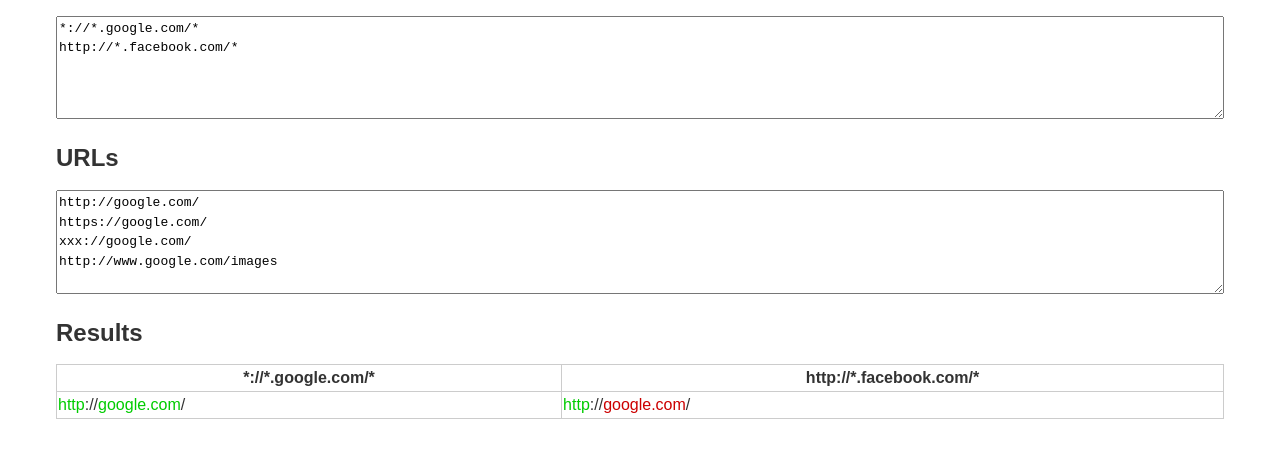
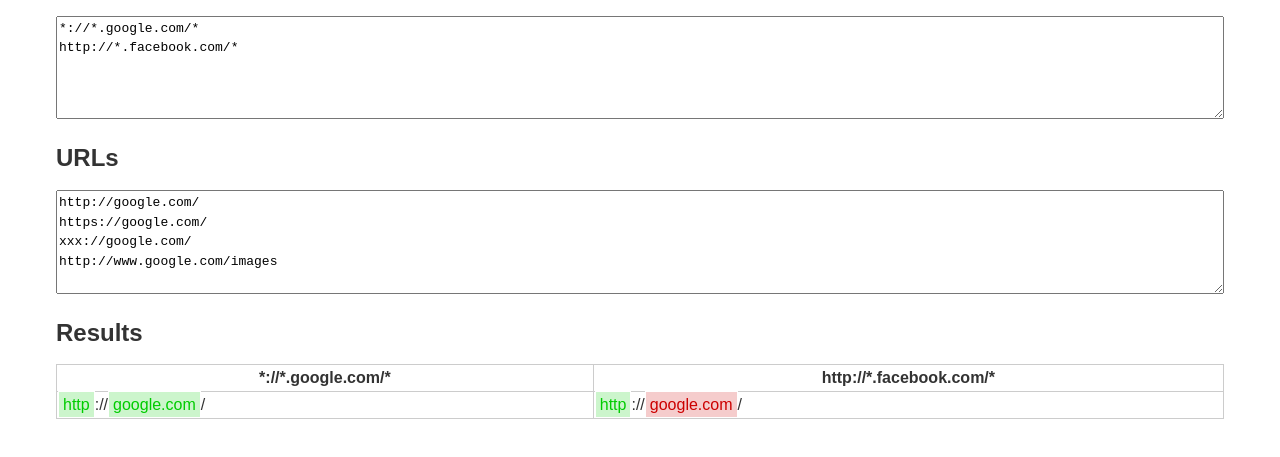
Before and after one commit to fczbkk/UrlMatch, a website built with webpack: page docs/index.html in a window 1280 px wide. Shown: the part 151-608 px from the top of the page. Built offline with nearby package versions, Linux system fonts and the light colour scheme.

Commit message:
docs: better formatting of results

```diff
--- a/docs/index.css
+++ b/docs/index.css
@@ -23,10 +23,17 @@
   border: 1px solid #ccc;
 }
 
+.result-ok, .result-fail {
+  padding: 0.25em;
+  border: 1px solid #fff;
+}
+
 .result-ok {
   color: #0c0;
+  background: #00cc0033;
 }
 
 .result-fail {
   color: #c00;
+  background: #cc000033;
 }
```
Also changed, not shown: docs/index.js (+6 -1 lines).
